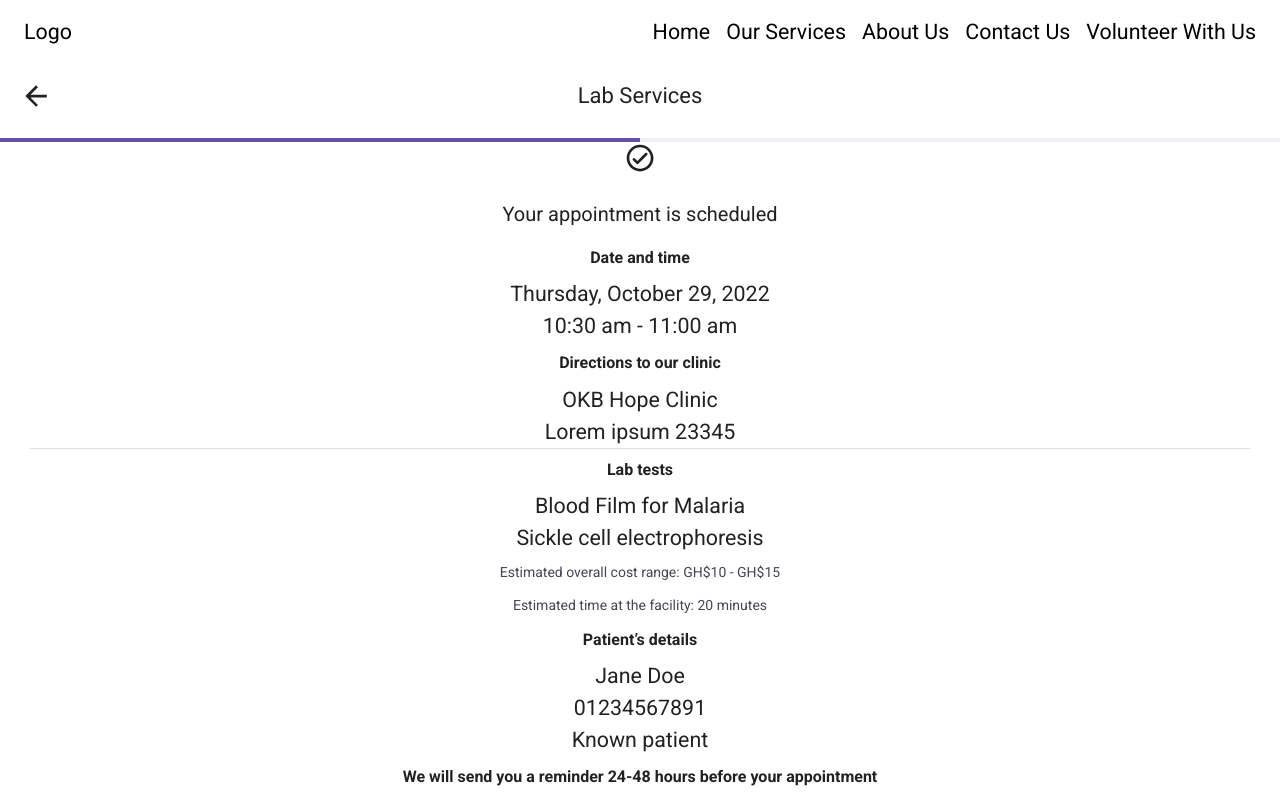
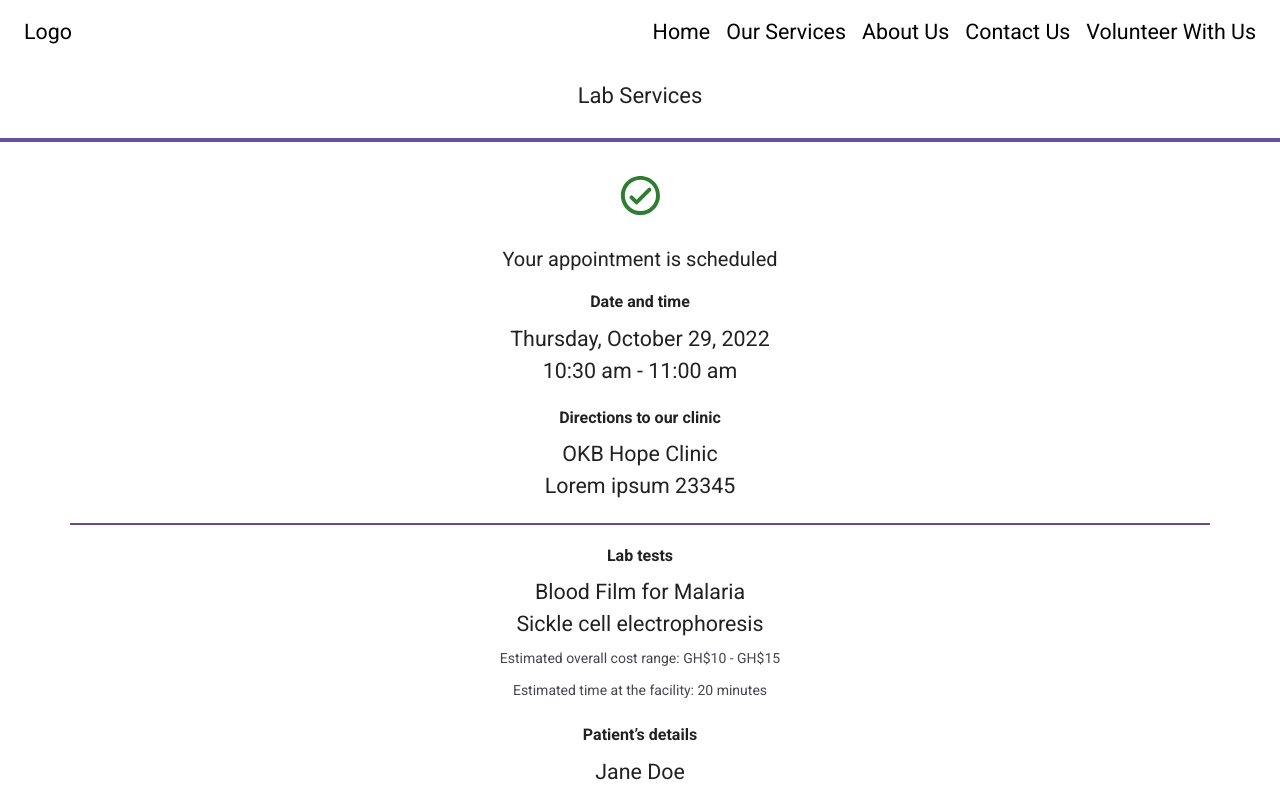
Before and after one commit to connorjchen/hope-health-van, a React (Vite) app in the folder client/: page /booking/1/confirm in a window 1280 px wide. Shown: the top 793 px of the page. Built offline with nearby package versions, Linux system fonts and the light colour scheme.

Commit message:
Style confirm and fix header rendering

```diff
--- a/client/src/components/progressHeader.jsx
+++ b/client/src/components/progressHeader.jsx
@@ -16,9 +16,15 @@ const ProgressHeader = ({ title, onBack, progress }) => {
     <Box>
       <Box mb="10px">
         <Toolbar justify="center" sx={{ minHeight: 0 }}>
-          <IconButton color="inherit" edge="start" onClick={onBack}>
-            <ArrowBackIcon padding="0px" />
-          </IconButton>
+          {onBack ? (
+            <IconButton color="inherit" edge="start" onClick={onBack}>
+              <ArrowBackIcon padding="0px" />
+            </IconButton>
+          ) : (
+            <IconButton edge="start" sx={{ visibility: "hidden" }}>
+              <ArrowBackIcon padding="0px" />
+            </IconButton>
+          )}
           <Typography variant="h2" align="center" noWrap sx={{ flex: 1 }}>
             {title}
           </Typography>
--- a/client/src/screens/confirm.jsx
+++ b/client/src/screens/confirm.jsx
@@ -24,24 +24,42 @@ function Confirm() {
 
   return (
     <Box>
-      <ProgressHeader title={title} progress={50} />
-      <Box px="30px">
+      <ProgressHeader title={title} progress={100} />
+      <Box px="20px">
         <Box align="center">
-          <CheckIcon />
+          <Box mt="30px">
+            <CheckIcon color="success" fontSize="large" />
+          </Box>
+
           <Typography variant="h3">Your appointment is scheduled</Typography>
           <Typography variant="h5">Date and time</Typography>
-          <Typography>Thursday, October 29, 2022</Typography>
-          <Typography>10:30 am - 11:00 am</Typography>
+          <Typography>
+            Thursday, October 29, 2022
+            <br />
+            10:30 am - 11:00 am
+          </Typography>
 
           <Typography variant="h5">Directions to our clinic</Typography>
-          <Typography>OKB Hope Clinic</Typography>
-          <Typography>Lorem ipsum 23345</Typography>
+          <Typography>
+            OKB Hope Clinic
+            <br />
+            Lorem ipsum 23345
+          </Typography>
 
-          <Divider />
+          <Box mt="20px" mx="50px">
+            <Divider
+              sx={{
+                background: theme.palette.purple.dark,
+              }}
+            />
+          </Box>
 
           <Typography variant="h5">Lab tests</Typography>
-          <Typography>Blood Film for Malaria</Typography>
-          <Typography>Sickle cell electrophoresis</Typography>
+          <Typography>
+            Blood Film for Malaria
+            <br />
+            Sickle cell electrophoresis
+          </Typography>
           <Typography variant="caption">
             Estimated overall cost range: GH$10 - GH$15
             <br />
@@ -49,11 +67,15 @@ function Confirm() {
           </Typography>
 
           <Typography variant="h5">Patient’s details</Typography>
-          <Typography>Jane Doe</Typography>
-          <Typography>01234567891</Typography>
-          <Typography>Known patient</Typography>
+          <Typography>
+            Jane Doe
+            <br />
+            01234567891
+            <br />
+            Known patient
+          </Typography>
 
-          <Typography variant="h5">
+          <Typography variant="h5" my="30px">
             We will send you a reminder 24-48 hours before your appointment
           </Typography>
 
--- a/client/src/screens/select.jsx
+++ b/client/src/screens/select.jsx
@@ -59,7 +59,11 @@ function Select() {
 
   return (
     <Box>
-      <ProgressHeader title={service} progress={5} />
+      <ProgressHeader
+        title={service}
+        onBack={() => navigate("/")}
+        progress={5}
+      />
       <Box px="30px">
         <Box align="center">
           <Typography variant="h3">Select lab tests</Typography>
--- a/client/src/theme.js
+++ b/client/src/theme.js
@@ -35,7 +35,7 @@ const theme = createTheme({
     h5: {
       fontWeight: 700,
       fontSize: "16px",
-      marginTop: "10px",
+      marginTop: "20px",
       marginBottom: "10px",
     },
     caption: {
@@ -113,6 +113,14 @@ const theme = createTheme({
         },
       },
     },
+    MuiDivider: {
+      styleOverrides: {
+        root: {
+          padding: "0.5px",
+          background: lightGrey,
+        },
+      },
+    },
   },
   purpleButton: {
     background: darkPurple,
```
